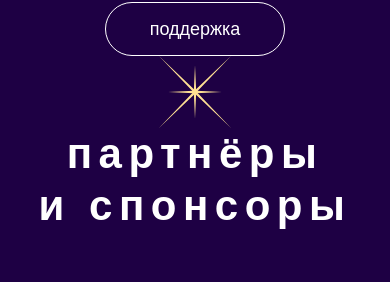
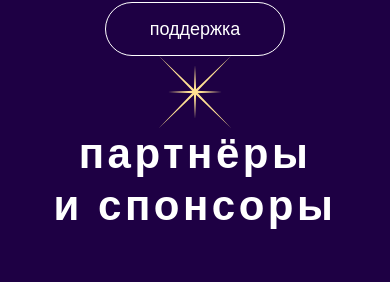
Before and after one commit to dobrovolskyv/FINSGRAM, a plain HTML site: page index.html in a window 390 px wide. Shown: the part 7219-7501 px from the top of the page. Drawn offline with nearby package versions, Linux system fonts and the light colour scheme.

Commit message:
ready to prod

```diff
--- a/css/style.css
+++ b/css/style.css
@@ -944,7 +944,7 @@ body {
     margin-top: 40px;
   }
   .sponsors__title-wrapper h2 {
-    letter-spacing: 6.5px;
+    letter-spacing: 3.5px;
   }
 }
 
```
